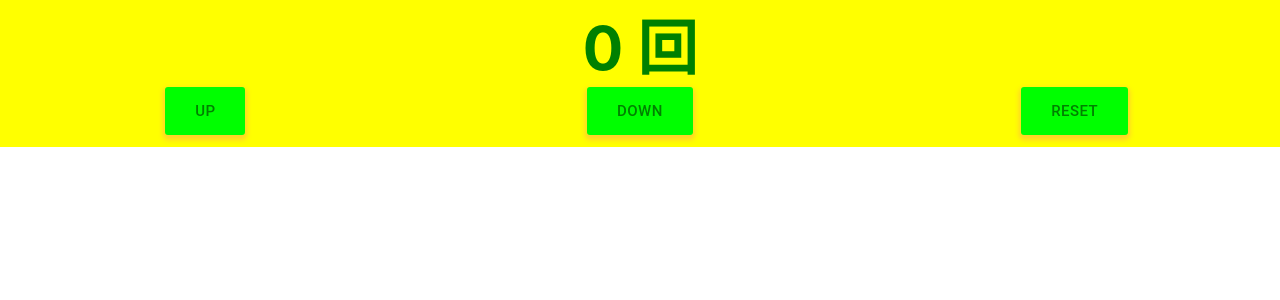
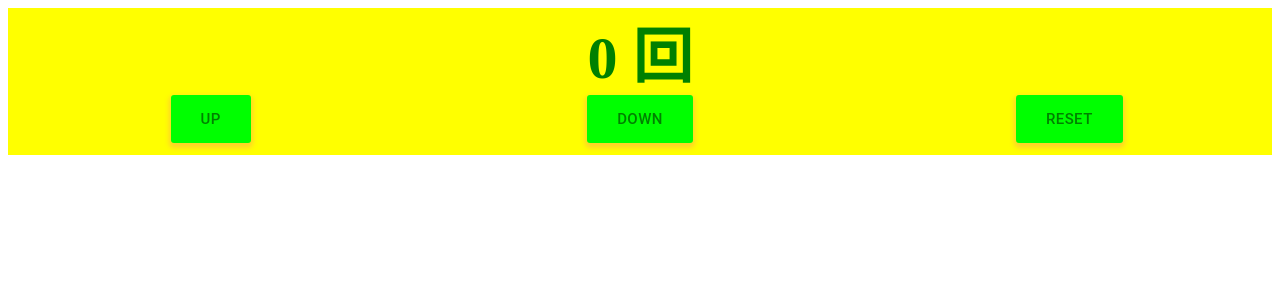
Before and after one commit to Hirai0904/practice, a React (Create React App) app: page / in a window 1280 px wide. Shown: the top 300 px of the page. Built offline with nearby package versions, Linux system fonts and the light colour scheme.

Commit message:
その他修正

```diff
--- a/src/App.tsx
+++ b/src/App.tsx
@@ -1,5 +1,4 @@
 import { useState } from "react";
-import "./App.css";
 import Grid from "@material-ui/core/Grid";
 import { Number } from "./Number";
 import { Button1 } from "./Button";
--- a/src/Button.tsx
+++ b/src/Button.tsx
@@ -18,11 +18,11 @@ interface Props {
   onClick: () => void;
   label: string; //NOTE:情報の型を決める
 }
-export const Button1 = (Props: Props) => {
+export const Button1 = (props: Props) => {
   const classes = useStyles();
   return (
-    <Button size="large" className={classes.root} onClick={Props.onClick}>
-      {Props.label}
+    <Button size="large" className={classes.root} onClick={props.onClick}>
+      {props.label}
     </Button>
   );
 };
--- a/src/Number.tsx
+++ b/src/Number.tsx
@@ -4,7 +4,7 @@ interface Props {
   count: number;
 }
 
-export const Number = (Props: Props) => {
+export const Number = (props: Props) => {
   // Propsの役割 App>number の親子関係の中で、子にその値を渡す
   return (
     <div>
@@ -16,7 +16,7 @@ export const Number = (Props: Props) => {
           textAlign: "center",
         }}
       >
-        {Props.count} 回
+        {props.count} 回
       </h1>
     </div>
   );
--- a/src/index.tsx
+++ b/src/index.tsx
@@ -1,6 +1,5 @@
 import React from "react";
 import ReactDOM from "react-dom/client";
-import "./index.css";
 import App from "./App";
 import reportWebVitals from "./reportWebVitals";
 
```
